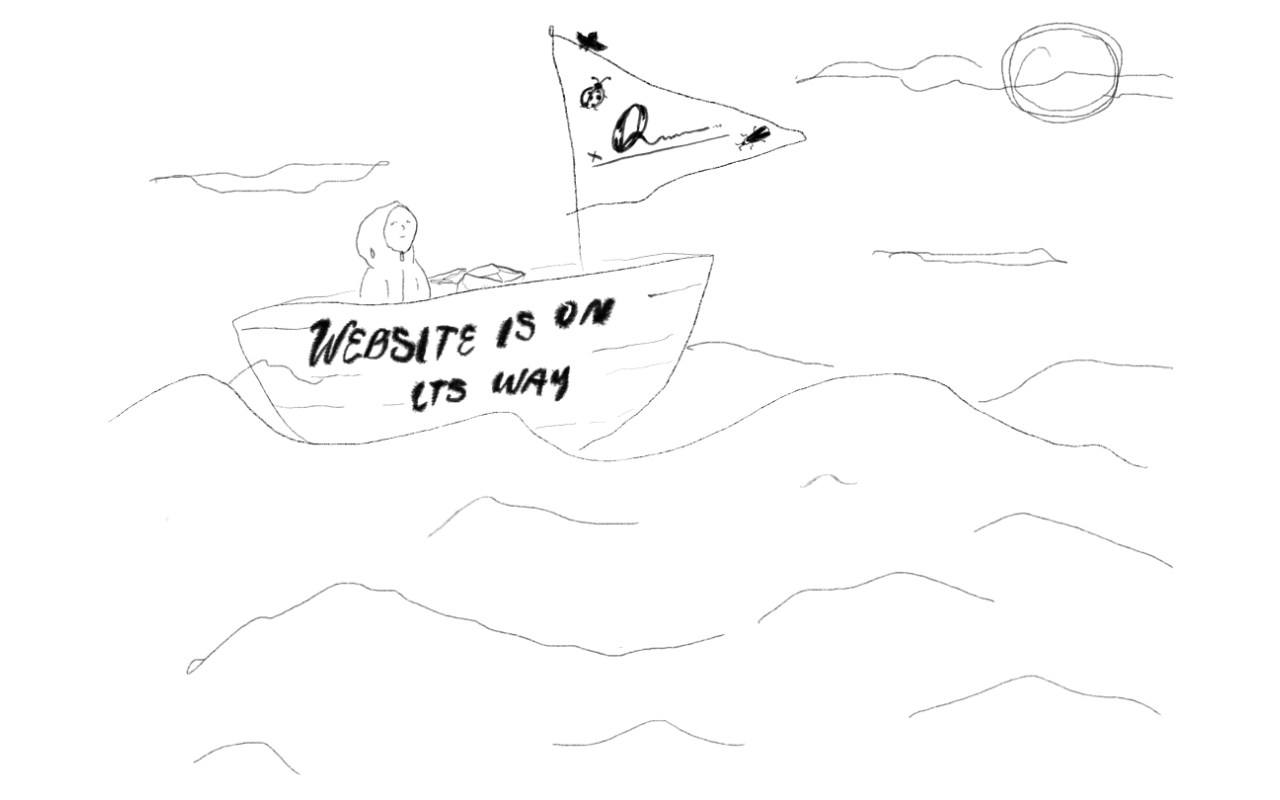
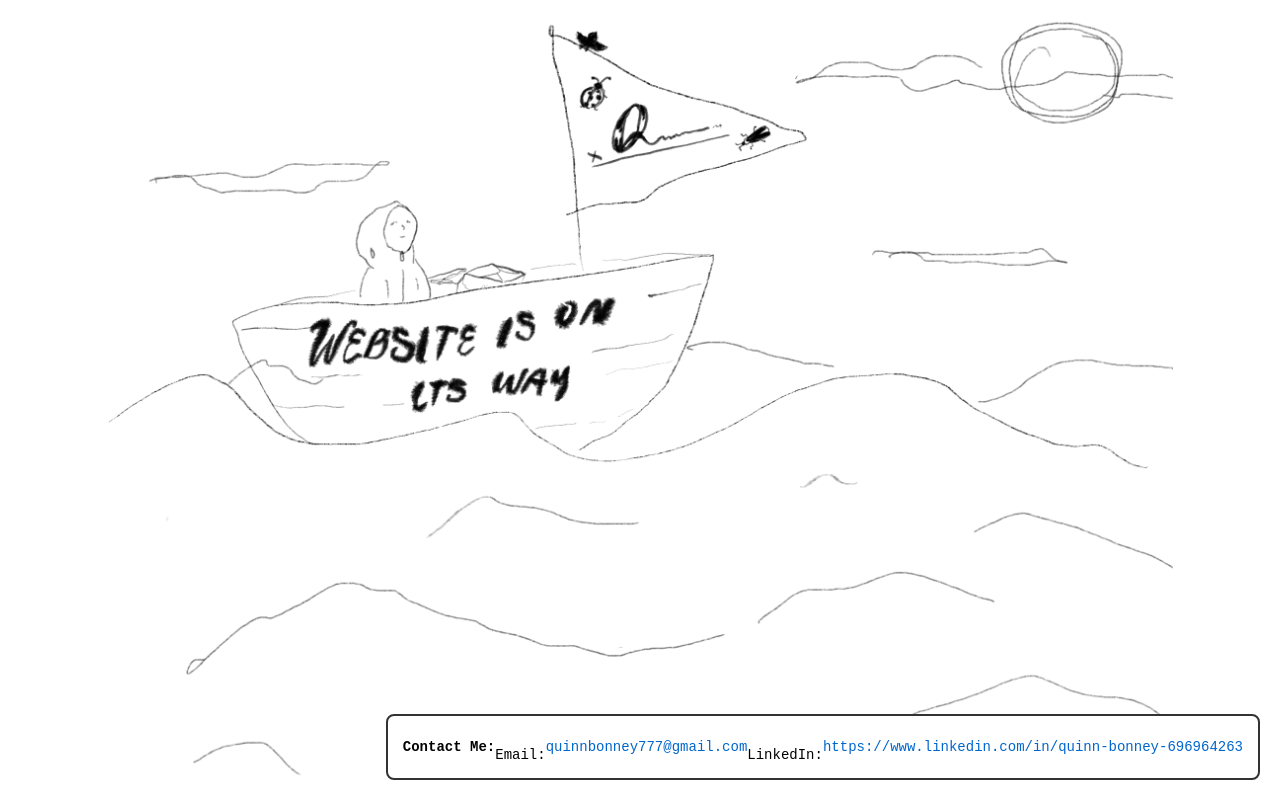
Before and after one commit to bonneyq1/quinnb-portfolio, a plain HTML site: page index.html in a window 1280 px wide. Drawn offline with Linux system fonts and the light colour scheme; a web font is replaced by a local one.

Commit message:
Center contact box attempt #2

```diff
--- a/index.html
+++ b/index.html
@@ -31,7 +31,10 @@
 
         /* Contact box in bottom right */
         .contact-box {
-            position: center;
+            position: fixed;
+            display: flex;
+            justify-content: center; /* Centers horizontally */
+            align-items: center;    /* Centers vertically */
             bottom: 20px;
             right: 20px;
             background-color: white;
```
